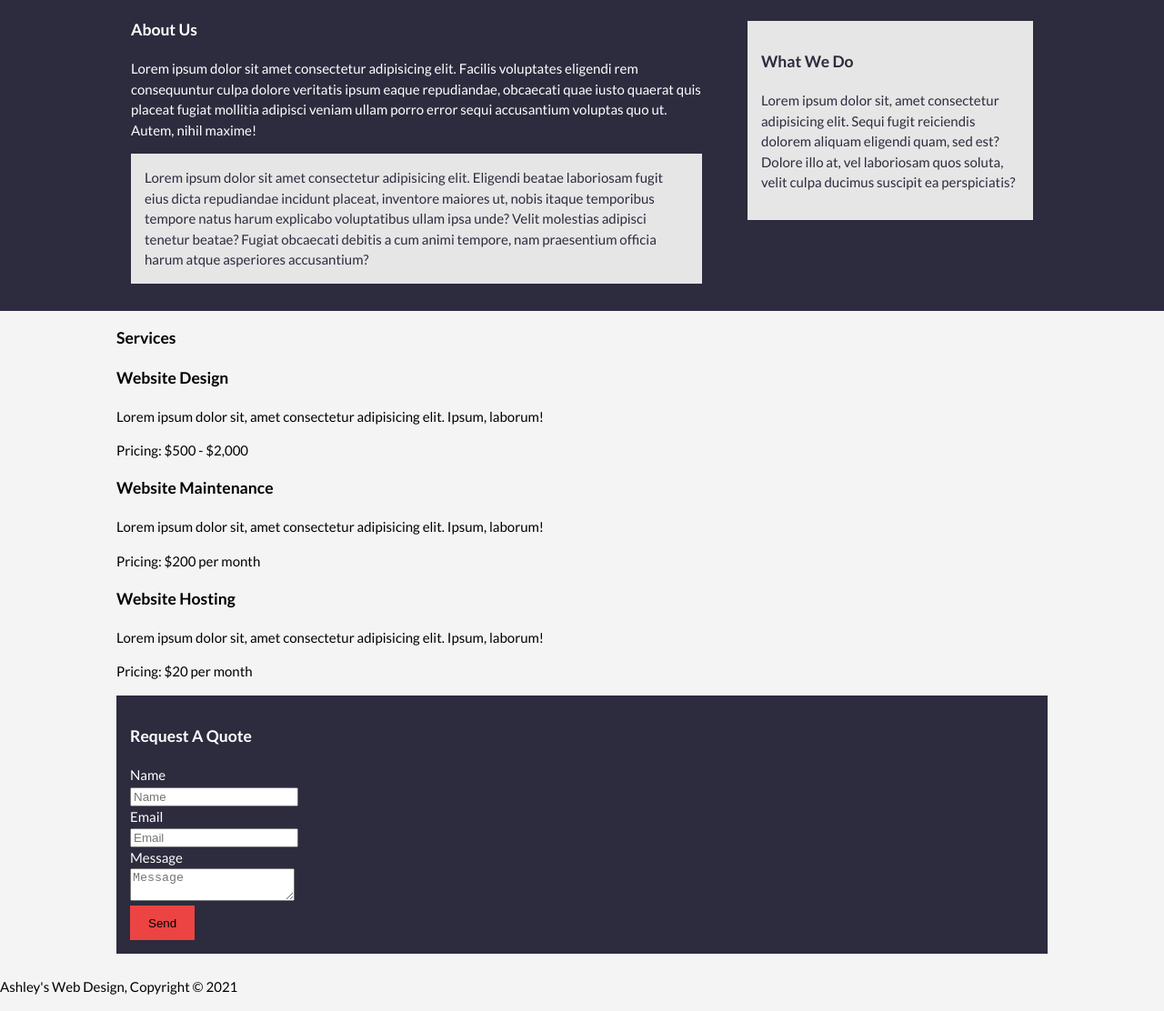
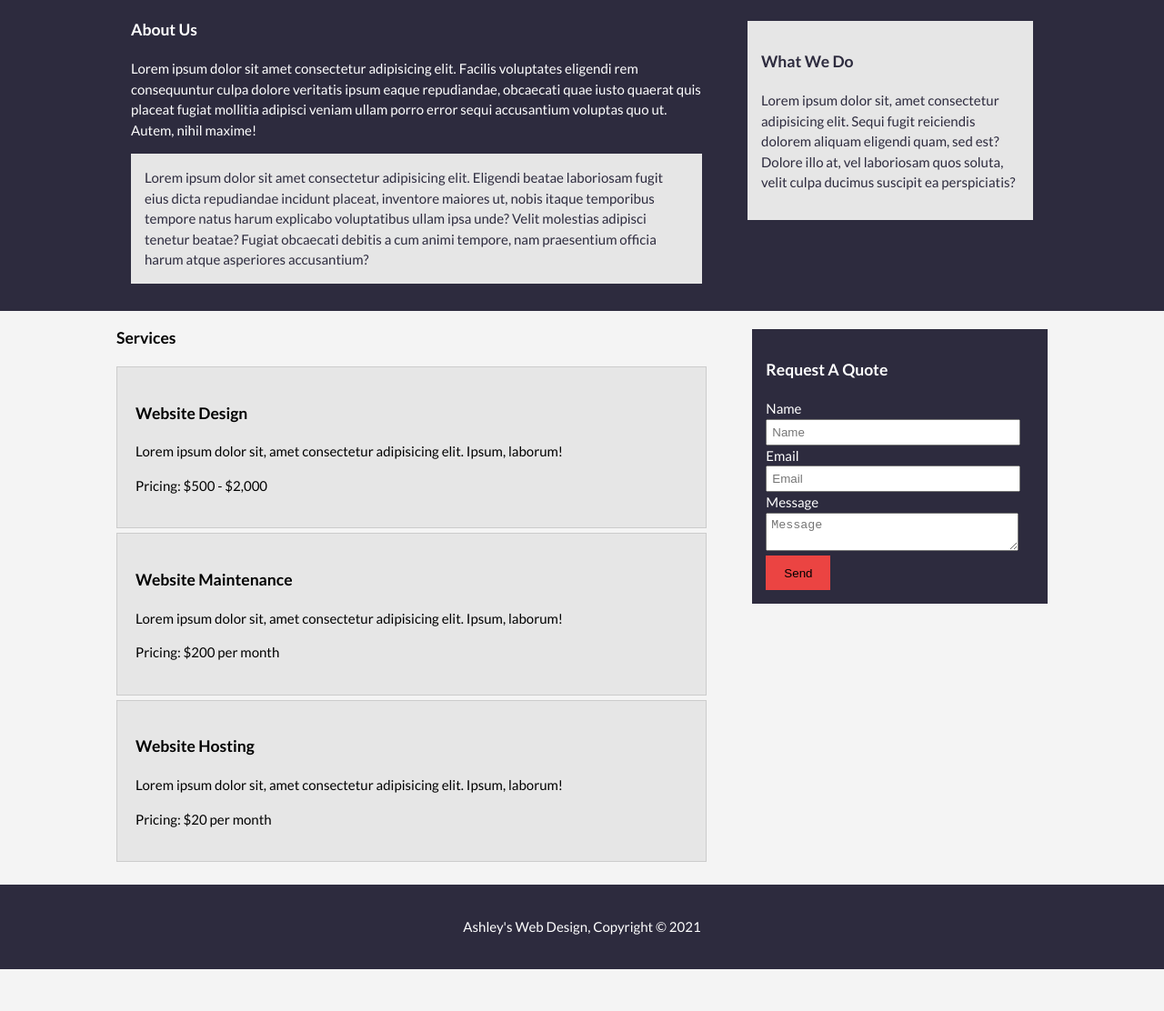
Before and after one commit to ashwoo33/FullWebpage, a plain HTML site: page index.html in a window 1280 px wide. Shown: the part 1003-2115 px from the top of the page at 91% size. After the commit the page ends 2069 px from the top, so only its background shows below. Drawn offline with Linux system fonts and the light colour scheme.

Commit message:
Created Media Queries. Completed initial version of project.

```diff
--- a/style.css
+++ b/style.css
@@ -182,3 +182,57 @@ header a:hover {
 #about .sidebar {
     margin-top: 10px;
 }
+
+/* Services */
+#services .container {
+    display: grid;
+    grid-template-columns: 2fr 1fr;
+    grid-column-gap: 50px;
+}
+
+#services li {
+    padding: 20px;
+    border: 1px solid #ccc;
+    margin-bottom: 5px;
+    background-color: #e6e6e6;
+}
+
+#services .sidebar {
+    margin-top: 10px;
+}
+
+#services input, #services textarea {
+    padding: 5px;
+    width: 90%;
+}
+
+/* Footer */
+footer {
+    background-color: #2d2b3e;
+    color: #fff;
+    padding: 20px;
+    text-align: center;
+    margin-top: 20px;
+}
+
+/* Media Queries */
+@media (max-width: 768px) {
+    header .container, #newsletter .container, #boxes .container {
+        flex-direction: column;
+        align-items: center;
+        justify-content: center;
+        margin-bottom: 20px;
+    }
+
+    #showcase .container {
+        padding-bottom: 50px;
+    }
+
+    #boxes .box {
+        width: 80%;
+    }
+
+    #about .container, #services .container {
+        grid-template-columns: 1fr;
+    }
+}
```
